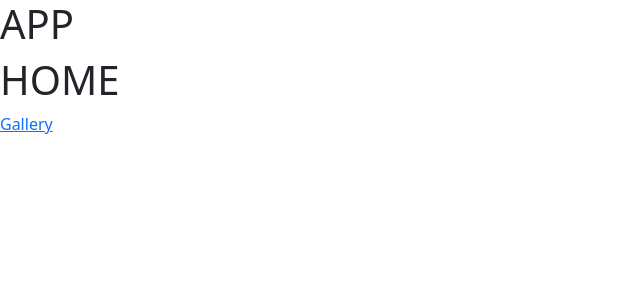
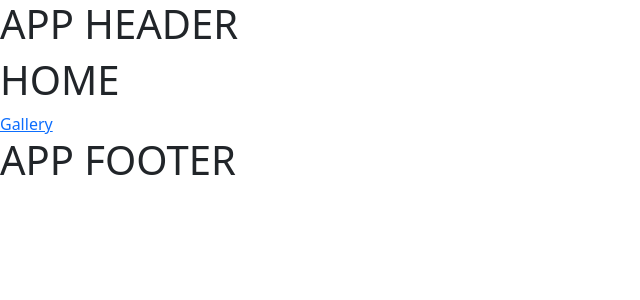
Before and after one commit to PitEG/art-site, a React (Create React App) app: page / in a window 1280 px wide. Shown: the top 300 px of the page, without its empty margins (0-640 px from the left). Built offline with nearby package versions, Linux system fonts and the light colour scheme.

Commit message:
figured out pattern matching routes

```diff
--- a/src/App.jsx
+++ b/src/App.jsx
@@ -1,5 +1,5 @@
 import React from 'react';
-import { Routes, Route, Link } from 'react-router-dom';
+import { Routes, Route, Link, useParams } from 'react-router-dom';
 
 import './App.scss';
 
@@ -13,10 +13,11 @@ function Home() {
 }
 
 function Gallery() {
+  let params = useParams();
   return (
     <div>
-      <h1> Gallery </h1>
-      <Link to="/"> Back Home </Link>
+      <h1> Gallery: {params.galleryId} </h1>
+      <Link to="/"> Home </Link>
     </div>
   );
 }
@@ -24,11 +25,14 @@ function Gallery() {
 export function App() {
   return (
     <div className="app">
-      <h1> APP </h1>
+      <h1> APP HEADER </h1>
       <Routes>
-        <Route path="/" element={<Home/>}/>
-        <Route path="/gallery" element={<Gallery/>}/>
+        <Route path="/" element={<Home/>}>
+        </Route>
+        <Route path="/:galleryId" element={<Gallery/>}>
+        </Route>
       </Routes>
+      <h1> APP FOOTER </h1>
     </div>
   )
 }
```
Also changed, not shown: 1 other file (tests, documents, lock files or other folders).
